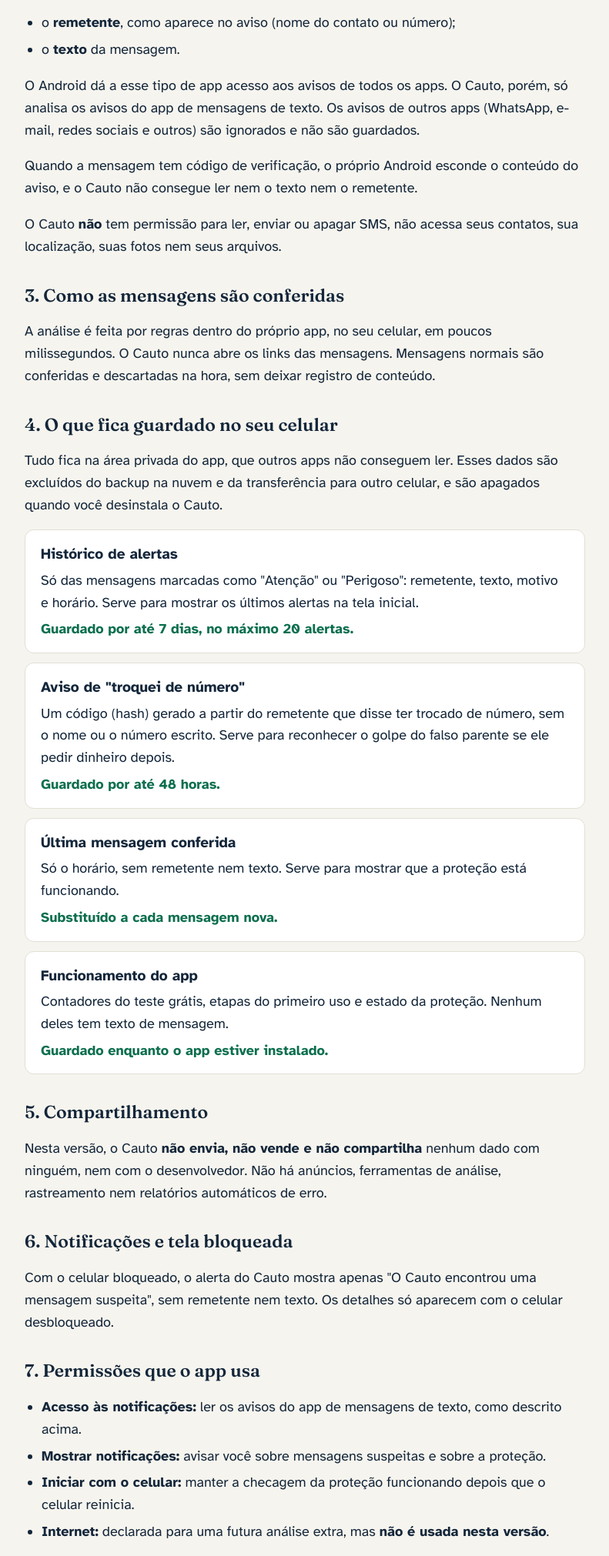
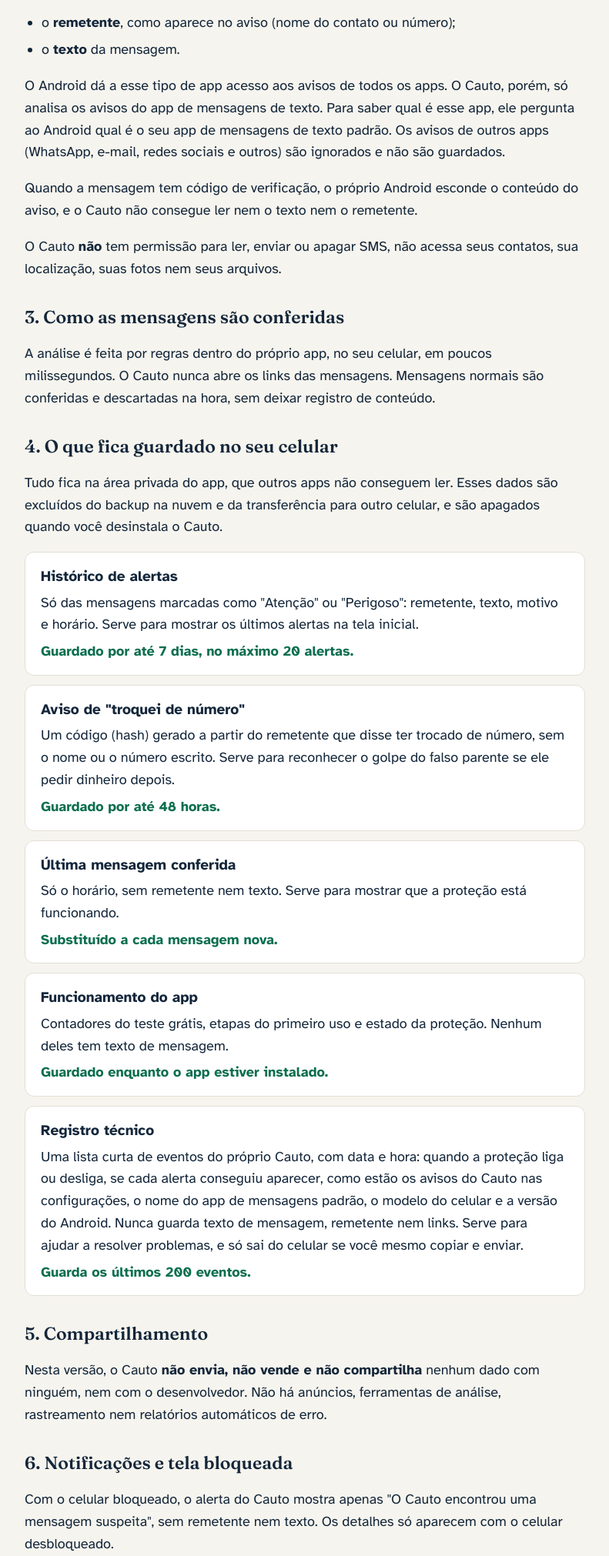
Before and after one commit to cauto-app/cauto-app.github.io, a plain HTML site: page privacidade.html in a window 1280 px wide. Shown: the part 705-2727 px from the top of the page at 77% size, without its empty margins (244-1035 px from the left). Drawn offline with Linux system fonts and the light colour scheme.

Commit message:
Add files via upload

```diff
--- a/privacidade.html
+++ b/privacidade.html
@@ -104,7 +104,7 @@
 
 <main>
   <h1>Política de Privacidade</h1>
-  <p class="vigencia">Válida a partir de 3 de outubro de 2026 · versão de teste 0.1</p>
+  <p class="vigencia">Atualizada em 16 de outubro de 2026 · versão de teste 0.1</p>
 
   <div class="resumo">
     <p><strong>Em resumo:</strong> o Cauto confere as mensagens de texto <strong>no seu próprio celular</strong>. Nesta versão, nenhum dado é enviado para fora do aparelho: não temos servidor recebendo suas mensagens, não usamos anúncios e não usamos ferramentas de análise ou rastreamento.</p>
@@ -119,7 +119,7 @@
     <li>o <strong>remetente</strong>, como aparece no aviso (nome do contato ou número);</li>
     <li>o <strong>texto</strong> da mensagem.</li>
   </ul>
-  <p>O Android dá a esse tipo de app acesso aos avisos de todos os apps. O Cauto, porém, só analisa os avisos do app de mensagens de texto. Os avisos de outros apps (WhatsApp, e-mail, redes sociais e outros) são ignorados e não são guardados.</p>
+  <p>O Android dá a esse tipo de app acesso aos avisos de todos os apps. O Cauto, porém, só analisa os avisos do app de mensagens de texto. Para saber qual é esse app, ele pergunta ao Android qual é o seu app de mensagens de texto padrão. Os avisos de outros apps (WhatsApp, e-mail, redes sociais e outros) são ignorados e não são guardados.</p>
   <p>Quando a mensagem tem código de verificação, o próprio Android esconde o conteúdo do aviso, e o Cauto não consegue ler nem o texto nem o remetente.</p>
   <p>O Cauto <strong>não</strong> tem permissão para ler, enviar ou apagar SMS, não acessa seus contatos, sua localização, suas fotos nem seus arquivos.</p>
 
@@ -147,6 +147,11 @@
     <h3>Funcionamento do app</h3>
     <p>Contadores do teste grátis, etapas do primeiro uso e estado da proteção. Nenhum deles tem texto de mensagem.</p>
     <p class="prazo">Guardado enquanto o app estiver instalado.</p>
+  </div>
+  <div class="cartao">
+    <h3>Registro técnico</h3>
+    <p>Uma lista curta de eventos do próprio Cauto, com data e hora: quando a proteção liga ou desliga, se cada alerta conseguiu aparecer, como estão os avisos do Cauto nas configurações, o nome do app de mensagens padrão, o modelo do celular e a versão do Android. Nunca guarda texto de mensagem, remetente nem links. Serve para ajudar a resolver problemas, e só sai do celular se você mesmo copiar e enviar.</p>
+    <p class="prazo">Guarda os últimos 200 eventos.</p>
   </div>
 
   <h2>5. Compartilhamento</h2>
```
